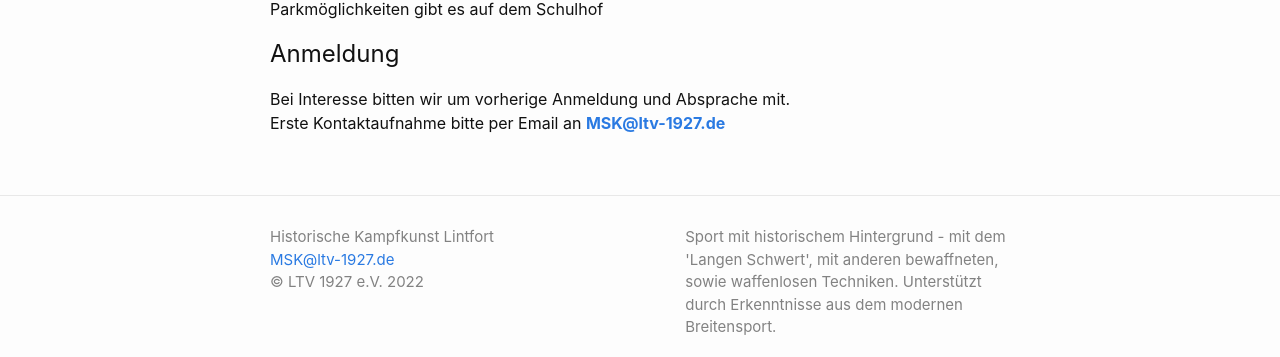
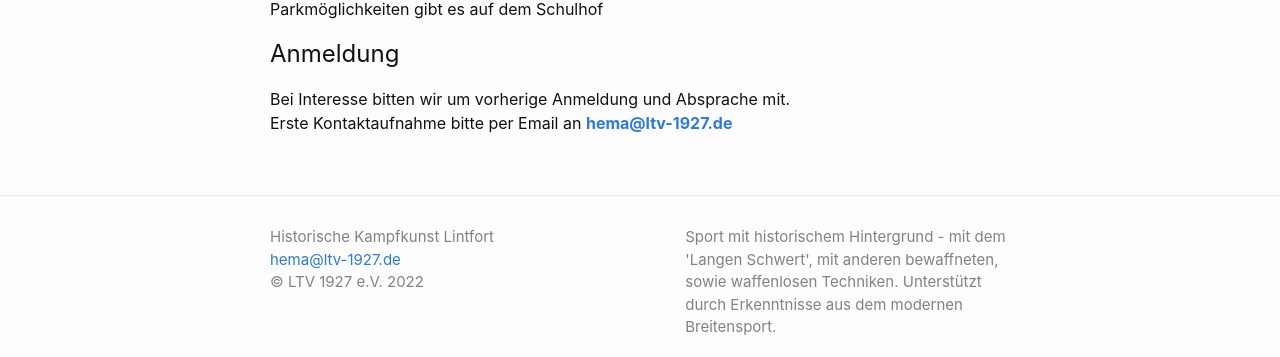
Before and after one commit to hema-ltv1927/hema-ltv1927.github.io, a Jekyll site: the page built from contact.md, in a window 1280 px wide. Shown: the part 818-1175 px from the top of the page. Built offline with Jekyll 4.4.1, drawn with Linux system fonts in a browser that asks for light colours.

Commit message:
Updates by Peter ...

```diff
--- a/_config.yml
+++ b/_config.yml
@@ -18,7 +18,7 @@
 # You can create any custom variable you would like, and they will be accessible
 # in the templates via {{ site.myvariable }}.
 title: Historische Kampfkunst Lintfort
-email: MSK@ltv-1927.de
+email: hema@ltv-1927.de
 description: >-2 # this ('>-2') means to ignore newlines until "baseurl:", requiring an intent of 2 spaces
   Sport mit historischem Hintergrund
   - mit dem 'Langen Schwert',
@@ -80,3 +80,6 @@ collections:
   techniken:
     output: true
     permalink: /:collection/:title
+  sandbox:
+    output: true
+    permalink: /:collection/:title
```
